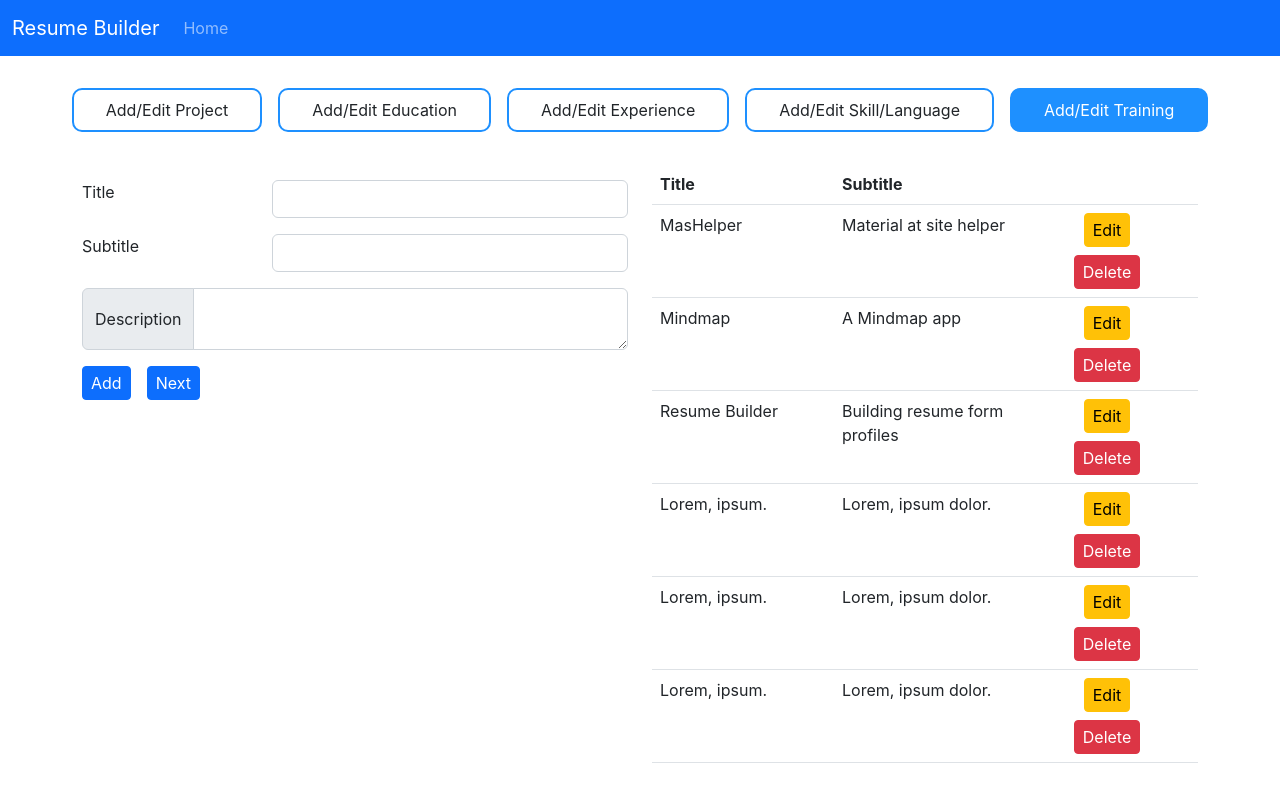
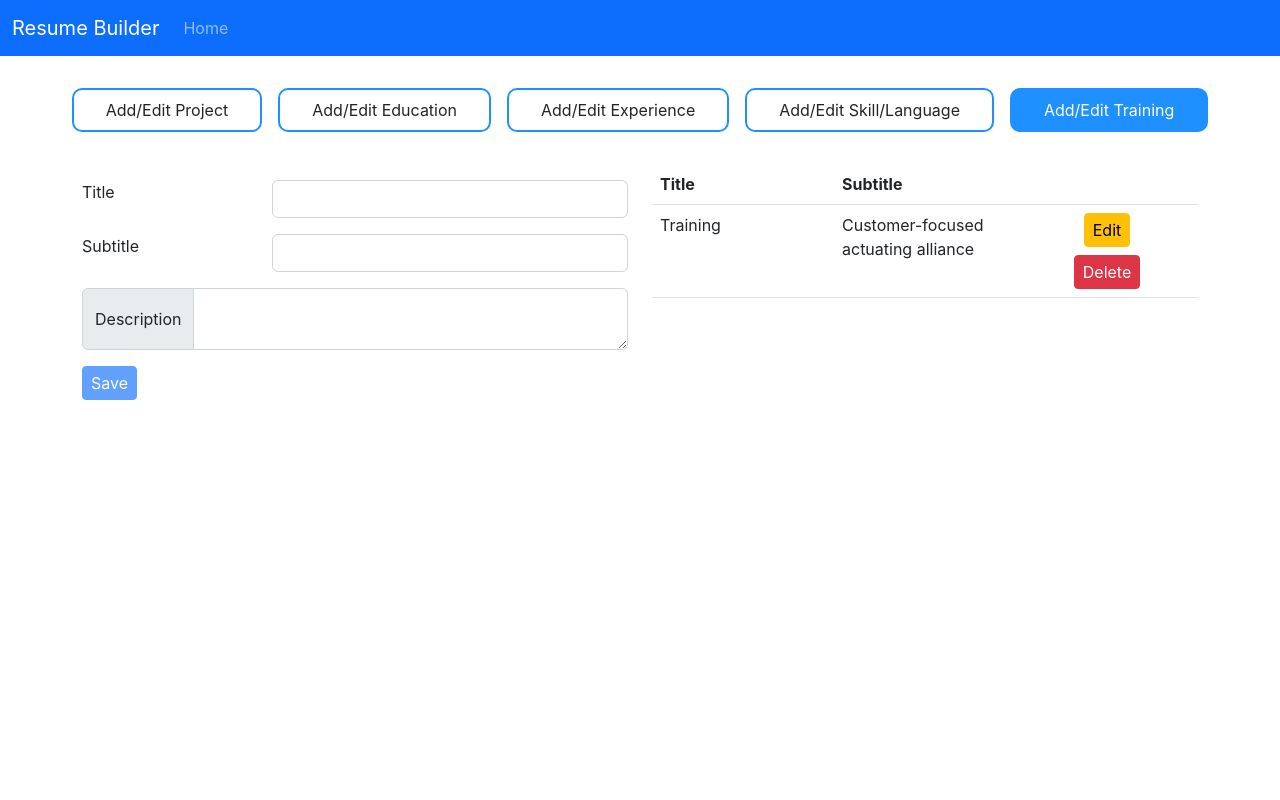
Before and after one commit to HarishB167/resume-builder-frontend, a React (Create React App) app: page /1/edit-profile-details in a window 1280 px wide. Both pictures are taken after a click on the element "Add/Edit Training". Built offline with nearby package versions, Linux system fonts and the light colour scheme.

Commit message:
First draft of Edit Training tab in edit page completed.

```diff
--- a/src/components/editProfile.jsx
+++ b/src/components/editProfile.jsx
@@ -9,6 +9,7 @@ import { getEducationListForUserId } from "../services/fakeEducationService";
 import { getExperienceListForUserId } from "../services/fakeExperienceService";
 import { getSkillListForUserId } from "../services/fakeSkillLanguageService";
 import { getLanguageListForUserId } from "../services/fakeSkillLanguageService";
+import { getTrainingListForUserId } from "../services/fakeTrainingService";
 
 const EDIT_TABS = [
   { name: "project", label: "Add/Edit Project", Component: EditProfileProject },
@@ -76,7 +77,16 @@ function EditProfile(props) {
     },
     skill: { list: [], current: { id: "", user_id: userId, name: "" } },
     language: { list: [], current: { id: "", user_id: userId, name: "" } },
-    training: { list: [], current: {} },
+    training: {
+      list: [],
+      current: {
+        id: "",
+        user_id: userId,
+        title: "",
+        subtitle: "",
+        description: "",
+      },
+    },
   });
 
   async function loadProjects() {
@@ -104,6 +114,12 @@ function EditProfile(props) {
     });
   }
 
+  async function loadTrainings() {
+    const trainings = await getTrainingListForUserId(userId);
+    console.log("Refreshing  trainings", trainings);
+    setData({ ...data, training: { ...data.training, list: trainings } });
+  }
+
   useEffect(() => {
     async function loadAllData() {
       const projects = await getProjectListForUserId(userId);
@@ -111,6 +127,7 @@ function EditProfile(props) {
       const experiences = await getExperienceListForUserId(userId);
       const skills = await getSkillListForUserId(userId);
       const languages = await getLanguageListForUserId(userId);
+      const trainings = await getTrainingListForUserId(userId);
       setData({
         ...data,
         project: { ...data.project, list: projects },
@@ -118,6 +135,7 @@ function EditProfile(props) {
         experience: { ...data.experience, list: experiences },
         skill: { ...data.skill, list: skills },
         language: { ...data.language, list: languages },
+        training: { ...data.training, list: trainings },
       });
     }
     loadAllData();
@@ -150,7 +168,7 @@ function EditProfile(props) {
     education: loadEducations,
     experience: loadExperiences,
     skillLanguage: loadSkillsLanguages,
-    // training: loadTrainings,
+    training: loadTrainings,
   };
   let refreshFuncForEditTab = refreshFuncs[editTab.name];
   return (
@@ -159,6 +177,7 @@ function EditProfile(props) {
         <div className="pad">
           {EDIT_TABS.map((item) => (
             <span
+              key={item.name}
               className={
                 "pad__select c-pointer" +
                 (item.name === editTab.name ? " pad__select_selected" : "")
--- a/src/components/editProfileTraining.jsx
+++ b/src/components/editProfileTraining.jsx
@@ -1,28 +1,116 @@
-import React from "react";
+import React, { useState } from "react";
+import Joi from "joi-browser";
+import { toast } from "react-toastify";
+import {
+  getTraining,
+  saveTraining,
+  deleteTraining,
+} from "../services/fakeTrainingService";
+import Modal from "./modal";
+
+const schema = {
+  id: Joi.optional(),
+  user_id: Joi.required(),
+  title: Joi.string().required().label("Title"),
+  subtitle: Joi.string().required().label("Subtitle"),
+  description: Joi.string().required().label("Description"),
+};
 
 function EditProfileTraining(props) {
+  const { list, current } = props.data;
+  const [trainingToDelete, setTrainingToDelete] = useState();
+
+  const handleSave = (e) => {
+    e.preventDefault();
+    console.log("Saving data", current);
+    const result = validate();
+    if (result) {
+      let message = "";
+      Object.values(result).map((str) => (message += ".\n" + str));
+      toast.error(message);
+    } else {
+      console.log("result :>> ", result);
+      saveTraining({ ...current });
+      toast.success("Training saved successfully.");
+
+      const objWithNullValues = { ...current };
+      Object.keys(objWithNullValues).forEach((k) => {
+        if (k !== "user_id") objWithNullValues[k] = "";
+      });
+      props.setData(objWithNullValues);
+      props.refresh();
+    }
+  };
+
+  const handleEdit = async (trainingId) => {
+    const training = await getTraining(trainingId);
+    props.setData({ ...training });
+  };
+
+  const handleDelete = async () => {
+    if (trainingToDelete) {
+      await deleteTraining(trainingToDelete);
+      props.refresh();
+      setTrainingToDelete(null);
+    }
+  };
+
+  const validate = () => {
+    const result = Joi.validate(current, schema, {
+      abortEarly: false,
+    });
+    if (!result.error) return null;
+
+    const errors = {};
+    for (let item of result.error.details) errors[item.path[0]] = item.message;
+    return errors;
+  };
+
   return (
     <div className="container d-flex flex-column">
+      <Modal
+        id="modalPopup"
+        title="Delete"
+        body="Are you sure you want to delete this item?"
+        action={handleDelete}
+        actionMessage="Delete"
+      ></Modal>
       <div id="editpage" className="editpage row align-self-center">
         <div className="col">
           <div className="row mb-3 mt-3">
             <div className="col-4">
-              <label for="title" className="form-label">
+              <label htmlFor="title" className="form-label">
                 Title
               </label>
             </div>
             <div className="col">
-              <input type="text" id="title" className="form-control" />
+              <input
+                type="text"
+                id="title"
+                className="form-control"
+                value={current.title}
+                onChange={(e) =>
+                  props.setData({ ...current, title: e.currentTarget.value })
+                }
+              />
             </div>
           </div>
           <div className="row mb-3 mt-3">
             <div className="col-4">
-              <label for="subtitle" className="form-label">
+              <label htmlFor="subtitle" className="form-label">
                 Subtitle
               </label>
             </div>
             <div className="col">
-              <input type="text" id="subtitle" className="form-control" />
+              <input
+                type="text"
+                id="subtitle"
+                className="form-control"
+                value={current.subtitle}
+                onChange={(e) =>
+                  props.setData({ ...current, subtitle: e.currentTarget.value })
+                }
+              />
             </div>
           </div>
           <div className="row mb-3">
@@ -33,11 +121,23 @@ function EditProfileTraining(props) {
               <textarea
                 className="form-control"
                 aria-label="Description"
+                value={current.description}
+                onChange={(e) =>
+                  props.setData({
+                    ...current,
+                    description: e.currentTarget.value,
+                  })
+                }
               ></textarea>
             </div>
           </div>
-          <button className="btn btn-primary btn-sm">Add</button>
-          <button className="btn btn-primary btn-sm ms-3">Next</button>
+          <button
+            className="btn btn-primary btn-sm"
+            disabled={validate()}
+            onClick={handleSave}
+          >
+            Save
+          </button>
           <hr className="border border-primary opacity-75" />
         </div>
         <div className="col">
@@ -50,114 +150,30 @@ function EditProfileTraining(props) {
               </tr>
             </thead>
             <tbody>
-              <tr>
-                <td>MasHelper</td>
-                <td>Material at site helper</td>
+              {list.map((item) => (
+                <tr key={item.id}>
+                  <td>{item.title}</td>
+                  <td>{item.subtitle}</td>
                   <td>
                     <div className="d-flex flex-column align-items-center">
-                    <button className="btn btn-warning btn-sm mb-2">
+                      <button
+                        className="btn btn-warning btn-sm mb-2"
+                        onClick={() => handleEdit(item.id)}
+                      >
                         Edit
                       </button>
-                    <button className="btn btn-danger btn-sm">Delete</button>
+                      <button
+                        className="btn btn-danger btn-sm"
+                        onClick={() => setTrainingToDelete(item.id)}
+                        data-bs-toggle="modal"
+                        data-bs-target="#modalPopup"
+                      >
+                        Delete
+                      </button>
                     </div>
                   </td>
                 </tr>
-              <tr>
-                <td>Mindmap</td>
-                <td>A Mindmap app</td>
-                <td>
-                  <div className="d-flex flex-column align-items-center">
-                    <button className="btn btn-warning btn-sm mb-2">
-                      Edit
-                    </button>
-                    <button className="btn btn-danger btn-sm">Delete</button>
-                  </div>
-                </td>
-              </tr>
-              <tr>
-                <td>Resume Builder</td>
-                <td>Building resume form profiles</td>
-                <td>
-                  <div className="d-flex flex-column align-items-center">
-                    <button className="btn btn-warning btn-sm mb-2">
-                      Edit
-                    </button>
-                    <button className="btn btn-danger btn-sm">Delete</button>
-                  </div>
-                </td>
-              </tr>
-              <tr>
-                <td>Lorem, ipsum.</td>
-                <td>Lorem, ipsum dolor.</td>
-                <td>
-                  <div className="d-flex flex-column align-items-center">
-                    <button className="btn btn-warning btn-sm mb-2">
-                      Edit
-                    </button>
-                    <button className="btn btn-danger btn-sm">Delete</button>
-                  </div>
-                </td>
-              </tr>
-              <tr>
-                <td>Lorem, ipsum.</td>
-                <td>Lorem, ipsum dolor.</td>
-                <td>
-                  <div className="d-flex flex-column align-items-center">
-                    <button className="btn btn-warning btn-sm mb-2">
-                      Edit
-                    </button>
-                    <button className="btn btn-danger btn-sm">Delete</button>
-                  </div>
-                </td>
-              </tr>
-              <tr>
-                <td>Lorem, ipsum.</td>
-                <td>Lorem, ipsum dolor.</td>
-                <td>
-                  <div className="d-flex flex-column align-items-center">
-                    <button className="btn btn-warning btn-sm mb-2">
-                      Edit
-                    </button>
-                    <button className="btn btn-danger btn-sm">Delete</button>
-                  </div>
-                </td>
-              </tr>
-              <tr>
-                <td>Lorem, ipsum.</td>
-                <td>Lorem, ipsum dolor.</td>
-                <td>
-                  <div className="d-flex flex-column align-items-center">
-                    <button className="btn btn-warning btn-sm mb-2">
-                      Edit
-                    </button>
-                    <button className="btn btn-danger btn-sm">Delete</button>
-                  </div>
-                </td>
-              </tr>
-              <tr>
-                <td>Lorem, ipsum.</td>
-                <td>Lorem, ipsum dolor.</td>
-                <td>
-                  <div className="d-flex flex-column align-items-center">
-                    <button className="btn btn-warning btn-sm mb-2">
-                      Edit
-                    </button>
-                    <button className="btn btn-danger btn-sm">Delete</button>
-                  </div>
-                </td>
-              </tr>
-              <tr>
-                <td>Lorem, ipsum.</td>
-                <td>Lorem, ipsum dolor.</td>
-                <td>
-                  <div className="d-flex flex-column align-items-center">
-                    <button className="btn btn-warning btn-sm mb-2">
-                      Edit
-                    </button>
-                    <button className="btn btn-danger btn-sm">Delete</button>
-                  </div>
-                </td>
-              </tr>
+              ))}
             </tbody>
           </table>
         </div>
--- a/src/services/fakeEducationService.js
+++ b/src/services/fakeEducationService.js
@@ -230,7 +230,7 @@ export async function saveEducation(education) {
     return e;
   } else {
     const newEducation = { ...education };
-    newEducation.id = educationList.length + 1;
+    newEducation.id = new Date().getTime();
     educationList.push(newEducation);
     return newEducation;
   }
--- a/src/services/fakeExperienceService.js
+++ b/src/services/fakeExperienceService.js
@@ -472,7 +472,7 @@ export async function saveExperience(experience) {
     return e;
   } else {
     const newExperience = { ...experience };
-    newExperience.id = experienceList.length + 1;
+    newExperience.id = new Date().getTime();
     experienceList.push(newExperience);
     return newExperience;
   }
--- a/src/services/fakeProjectService.js
+++ b/src/services/fakeProjectService.js
@@ -321,7 +321,7 @@ export async function saveProject(project) {
     return p;
   } else {
     const newProject = { ...project };
-    newProject.id = projectList.length + 1;
+    newProject.id = new Date().getTime();
     projectList.push(newProject);
     return newProject;
   }
--- a/src/services/fakeSkillLanguageService.js
+++ b/src/services/fakeSkillLanguageService.js
@@ -531,7 +531,7 @@ export async function saveSkill(skill) {
     return s;
   } else {
     const newSkill = { ...skill };
-    newSkill.id = skillList.length + 1;
+    newSkill.id = new Date().getTime();
     skillList.push(newSkill);
     return newSkill;
   }
@@ -544,7 +544,7 @@ export async function saveLanguage(language) {
     return l;
   } else {
     const newLanguage = { ...language };
-    newLanguage.id = languageList.length + 1;
+    newLanguage.id = new Date().getTime();
     languageList.push(newLanguage);
     return newLanguage;
   }
--- /dev/null
+++ b/src/services/fakeTrainingService.js
@@ -0,0 +1,274 @@
+const trainingList = [
+  {
+    id: 1,
+    user_id: 23,
+    title: "Support",
+    subtitle: "Balanced web-enabled attitude",
+    description:
+      "Mauris sit amet eros. Suspendisse accumsan tortor quis turpis.",
+  },
+  {
+    id: 2,
+    user_id: 16,
+    title: "Product Management",
+    subtitle: "Diverse incremental moderator",
+    description:
+      "Etiam faucibus cursus urna. Ut tellus. Nulla ut erat id mauris vulputate elementum.",
+  },
+  {
+    id: 3,
+    user_id: 3,
+    title: "Marketing",
+    subtitle: "Reactive disintermediate info-mediaries",
+    description:
+      "Nullam molestie nibh in lectus. Pellentesque at nulla. Suspendisse potenti.",
+  },
+  {
+    id: 4,
+    user_id: 24,
+    title: "Research and Development",
+    subtitle: "Reverse-engineered static process improvement",
+    description:
+      "Integer pede justo, lacinia eget, tincidunt eget, tempus vel, pede. Morbi porttitor lorem id ligula.",
+  },
+  {
+    id: 5,
+    user_id: 1,
+    title: "Training",
+    subtitle: "Customer-focused actuating alliance",
+    description: "Donec dapibus. Duis at velit eu est congue elementum.",
+  },
+  {
+    id: 6,
+    user_id: 18,
+    title: "Services",
+    subtitle: "Sharable modular extranet",
+    description:
+      "Morbi vel lectus in quam fringilla rhoncus. Mauris enim leo, rhoncus sed, vestibulum sit amet, cursus id, turpis. Integer aliquet, massa id lobortis convallis, tortor risus dapibus augue, vel accumsan tellus nisi eu orci.",
+  },
+  {
+    id: 7,
+    user_id: 12,
+    title: "Services",
+    subtitle: "Function-based multi-tasking intranet",
+    description:
+      "Vestibulum ante ipsum primis in faucibus orci luctus et ultrices posuere cubilia Curae; Nulla dapibus dolor vel est. Donec odio justo, sollicitudin ut, suscipit a, feugiat et, eros. Vestibulum ac est lacinia nisi venenatis tristique.",
+  },
+  {
+    id: 8,
+    user_id: 21,
+    title: "Services",
+    subtitle: "Grass-roots impactful methodology",
+    description: "Pellentesque eget nunc.",
+  },
+  {
+    id: 9,
+    user_id: 14,
+    title: "Accounting",
+    subtitle: "Down-sized disintermediate capability",
+    description:
+      "Donec odio justo, sollicitudin ut, suscipit a, feugiat et, eros. Vestibulum ac est lacinia nisi venenatis tristique.",
+  },
+  {
+    id: 10,
+    user_id: 17,
+    title: "Human Resources",
+    subtitle: "User-centric tangible synergy",
+    description:
+      "Vestibulum ante ipsum primis in faucibus orci luctus et ultrices posuere cubilia Curae; Duis faucibus accumsan odio.",
+  },
+  {
+    id: 11,
+    user_id: 12,
+    title: "Sales",
+    subtitle: "Universal tertiary database",
+    description:
+      "Proin leo odio, porttitor id, consequat in, consequat ut, nulla.",
+  },
+  {
+    id: 12,
+    user_id: 13,
+    title: "Services",
+    subtitle: "Re-contextualized asynchronous open architecture",
+    description:
+      "Morbi quis tortor id nulla ultrices aliquet. Maecenas leo odio, condimentum id, luctus nec, molestie sed, justo.",
+  },
+  {
+    id: 13,
+    user_id: 19,
+    title: "Engineering",
+    subtitle: "Persistent logistical moratorium",
+    description: "Nulla tellus. In sagittis dui vel nisl. Duis ac nibh.",
+  },
+  {
+    id: 14,
+    user_id: 23,
+    title: "Support",
+    subtitle: "Fully-configurable 5th generation archive",
+    description:
+      "Nullam porttitor lacus at turpis. Donec posuere metus vitae ipsum. Aliquam non mauris.",
+  },
+  {
+    id: 15,
+    user_id: 12,
+    title: "Marketing",
+    subtitle: "Progressive next generation middleware",
+    description: "Mauris sit amet eros.",
+  },
+  {
+    id: 16,
+    user_id: 11,
+    title: "Support",
+    subtitle: "Object-based multi-state definition",
+    description:
+      "Morbi non quam nec dui luctus rutrum. Nulla tellus. In sagittis dui vel nisl.",
+  },
+  {
+    id: 17,
+    user_id: 17,
+    title: "Legal",
+    subtitle: "Decentralized explicit portal",
+    description:
+      "Nullam molestie nibh in lectus. Pellentesque at nulla. Suspendisse potenti.",
+  },
+  {
+    id: 18,
+    user_id: 21,
+    title: "Human Resources",
+    subtitle: "Enhanced solution-oriented core",
+    description: "Duis bibendum. Morbi non quam nec dui luctus rutrum.",
+  },
+  {
+    id: 19,
+    user_id: 8,
+    title: "Business Development",
+    subtitle: "Optimized attitude-oriented data-warehouse",
+    description:
+      "Nam congue, risus semper porta volutpat, quam pede lobortis ligula, sit amet eleifend pede libero quis orci. Nullam molestie nibh in lectus.",
+  },
+  {
+    id: 20,
+    user_id: 15,
+    title: "Marketing",
+    subtitle: "Synergistic incremental knowledge user",
+    description: "Morbi non quam nec dui luctus rutrum.",
+  },
+  {
+    id: 21,
+    user_id: 20,
+    title: "Business Development",
+    subtitle: "Re-engineered bi-directional access",
+    description:
+      "Nam ultrices, libero non mattis pulvinar, nulla pede ullamcorper augue, a suscipit nulla elit ac nulla.",
+  },
+  {
+    id: 22,
+    user_id: 12,
+    title: "Training",
+    subtitle: "Adaptive human-resource circuit",
+    description:
+      "Vivamus vel nulla eget eros elementum pellentesque. Quisque porta volutpat erat. Quisque erat eros, viverra eget, congue eget, semper rutrum, nulla.",
+  },
+  {
+    id: 23,
+    user_id: 17,
+    title: "Sales",
+    subtitle: "Polarised bi-directional hierarchy",
+    description:
+      "Quisque id justo sit amet sapien dignissim vestibulum. Vestibulum ante ipsum primis in faucibus orci luctus et ultrices posuere cubilia Curae; Nulla dapibus dolor vel est. Donec odio justo, sollicitudin ut, suscipit a, feugiat et, eros.",
+  },
+  {
+    id: 24,
+    user_id: 8,
+    title: "Services",
+    subtitle: "Reactive holistic benchmark",
+    description: "Nullam molestie nibh in lectus. Pellentesque at nulla.",
+  },
+  {
+    id: 25,
+    user_id: 10,
+    title: "Sales",
+    subtitle: "Switchable multimedia paradigm",
+    description: "Nullam molestie nibh in lectus.",
+  },
+  {
+    id: 26,
+    user_id: 2,
+    title: "Marketing",
+    subtitle: "Up-sized holistic artificial intelligence",
+    description:
+      "Etiam pretium iaculis justo. In hac habitasse platea dictumst.",
+  },
+  {
+    id: 27,
+    user_id: 18,
+    title: "Business Development",
+    subtitle: "Down-sized value-added projection",
+    description: "Pellentesque eget nunc.",
+  },
+  {
+    id: 28,
+    user_id: 3,
+    title: "Accounting",
+    subtitle: "Diverse national groupware",
+    description:
+      "Aenean lectus. Pellentesque eget nunc. Donec quis orci eget orci vehicula condimentum.",
+  },
+  {
+    id: 29,
+    user_id: 4,
+    title: "Human Resources",
+    subtitle: "Team-oriented non-volatile parallelism",
+    description:
+      "Maecenas ut massa quis augue luctus tincidunt. Nulla mollis molestie lorem.",
+  },
+  {
+    id: 30,
+    user_id: 12,
+    title: "Accounting",
+    subtitle: "Customizable responsive moratorium",
+    description:
+      "Nunc nisl. Duis bibendum, felis sed interdum venenatis, turpis enim blandit mi, in porttitor pede justo eu massa.",
+  },
+];
+
+export async function getTrainingListForUserId(userId) {
+  const list = trainingList.filter((item) => item.user_id == userId);
+  return [...list];
+}
+
+export async function getTraining(trainingId) {
+  const training = trainingList.find((t) => t.id == trainingId);
+  if (training) return { ...training };
+}
+
+export async function saveTraining(training) {
+  if (training.id) {
+    const t = trainingList.find((item) => item.id === training.id);
+    t.title = training.title;
+    t.subtitle = training.subtitle;
+    t.description = training.description;
+    return t;
+  } else {
+    const newTraining = { ...training };
+    newTraining.id = new Date().getTime();
+    trainingList.push(newTraining);
+    return newTraining;
+  }
+}
+
+export async function deleteTraining(trainingId) {
+  const index = trainingList.indexOf(
+    trainingList.find((t) => t.id == trainingId)
+  );
+  if (index > -1) {
+    trainingList.splice(index, 1);
+  }
+}
+
+export default {
+  getTrainingListForUserId,
+  getTraining,
+  saveTraining,
+  deleteTraining,
+};
--- a/src/services/fakeUserService.js
+++ b/src/services/fakeUserService.js
@@ -322,7 +322,7 @@ export async function saveUser(user) {
     return u;
   } else {
     const newUser = { ...user };
-    newUser.id = userList.length + 1;
+    newUser.id = new Date().getTime();
     userList.push(newUser);
     return newUser;
   }
```
Lines whose indentation alone changed are shown as unchanged.
